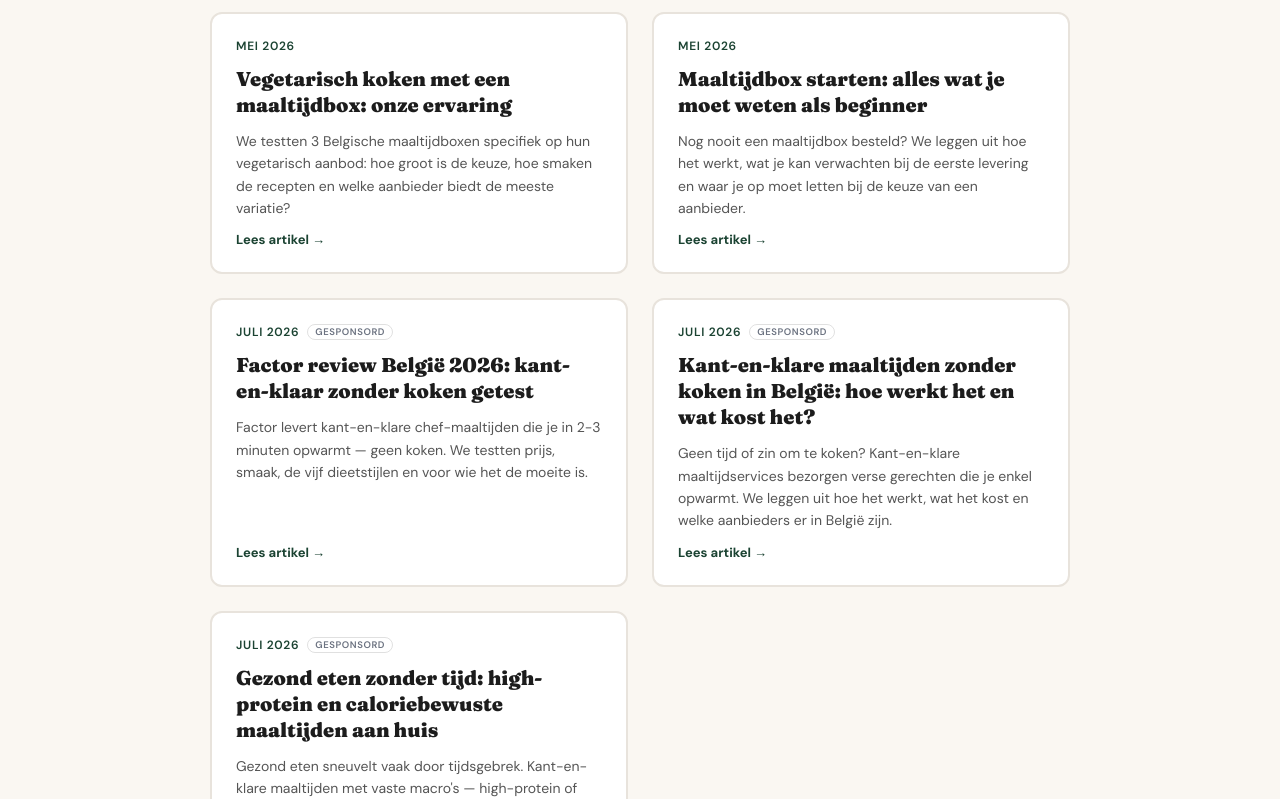
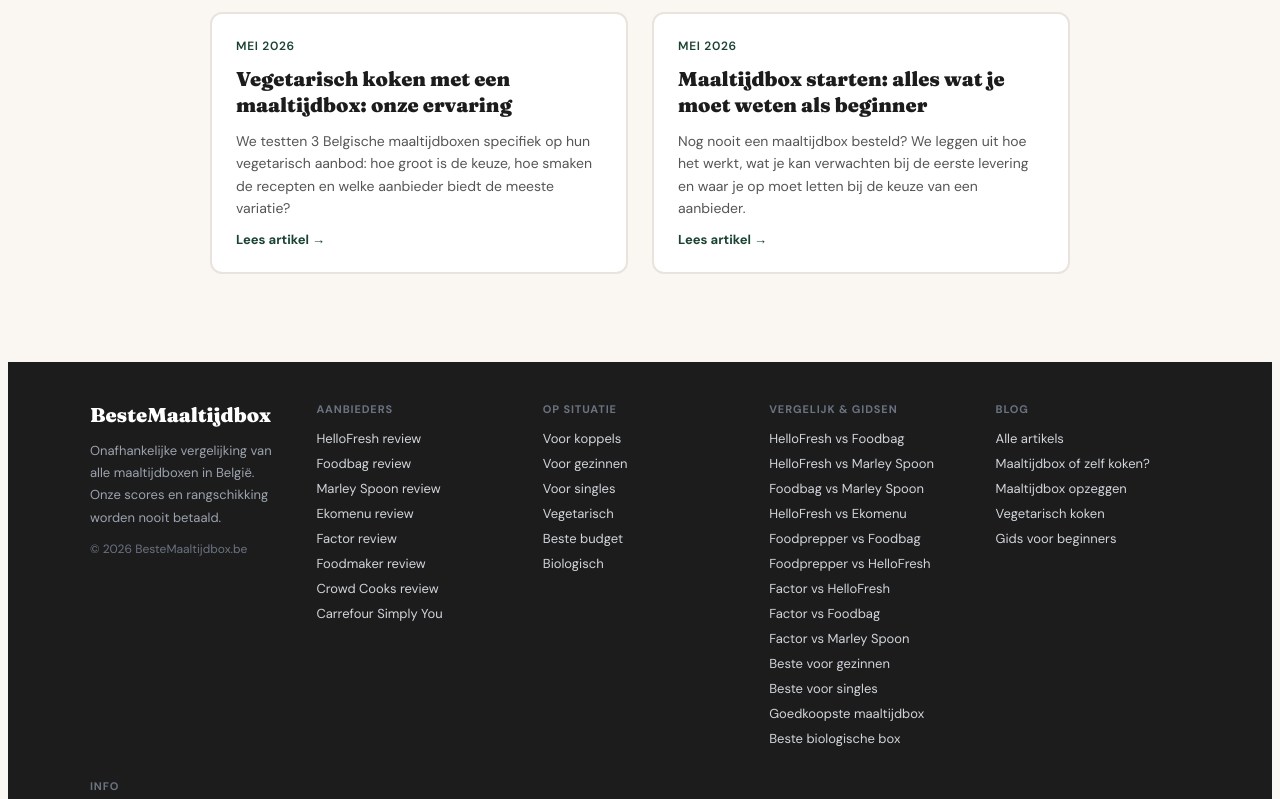
Before and after one commit to fetspets/bestemaaltijdbox, a Next.js app: page /blog in a window 1280 px wide. Shown: the part 1374-2173 px from the top of the page. Built offline with nearby package versions, Linux system fonts and the light colour scheme.

Commit message:
auto: update page.tsx

```diff
--- a/src/app/blog/page.tsx
+++ b/src/app/blog/page.tsx
@@ -121,7 +121,7 @@ export default function BlogOverzicht() {
       </Link>
 
       <div style={{ display: 'grid', gridTemplateColumns: 'repeat(auto-fill, minmax(280px, 1fr))', gap: 24 }}>
-        {blogPosts.map(post => (
+        {blogPosts.filter(post => !post.sponsor).map(post => (
           <Link key={post.slug} href={`/blog/${post.slug}`} style={{ textDecoration: 'none' }}>
             <article className="blog-card" style={{
               border: '2px solid var(--rule)',
```
